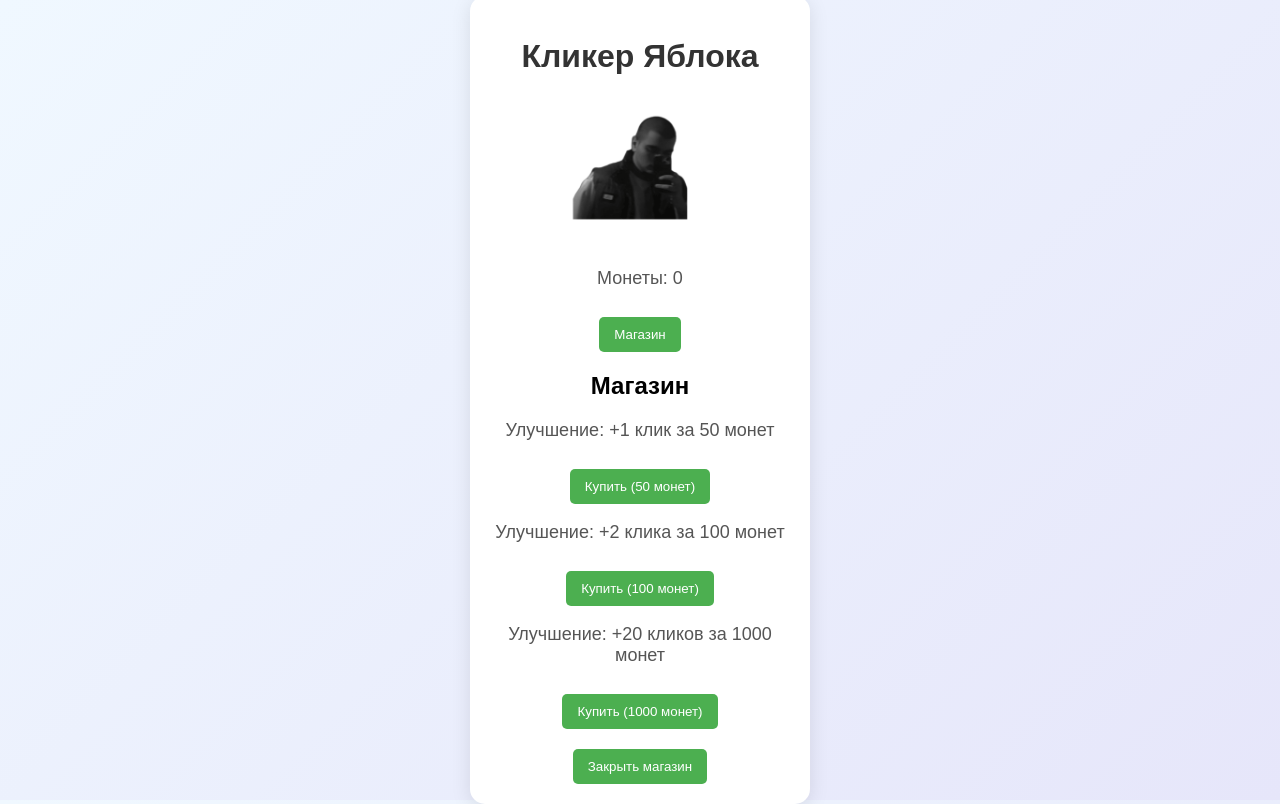
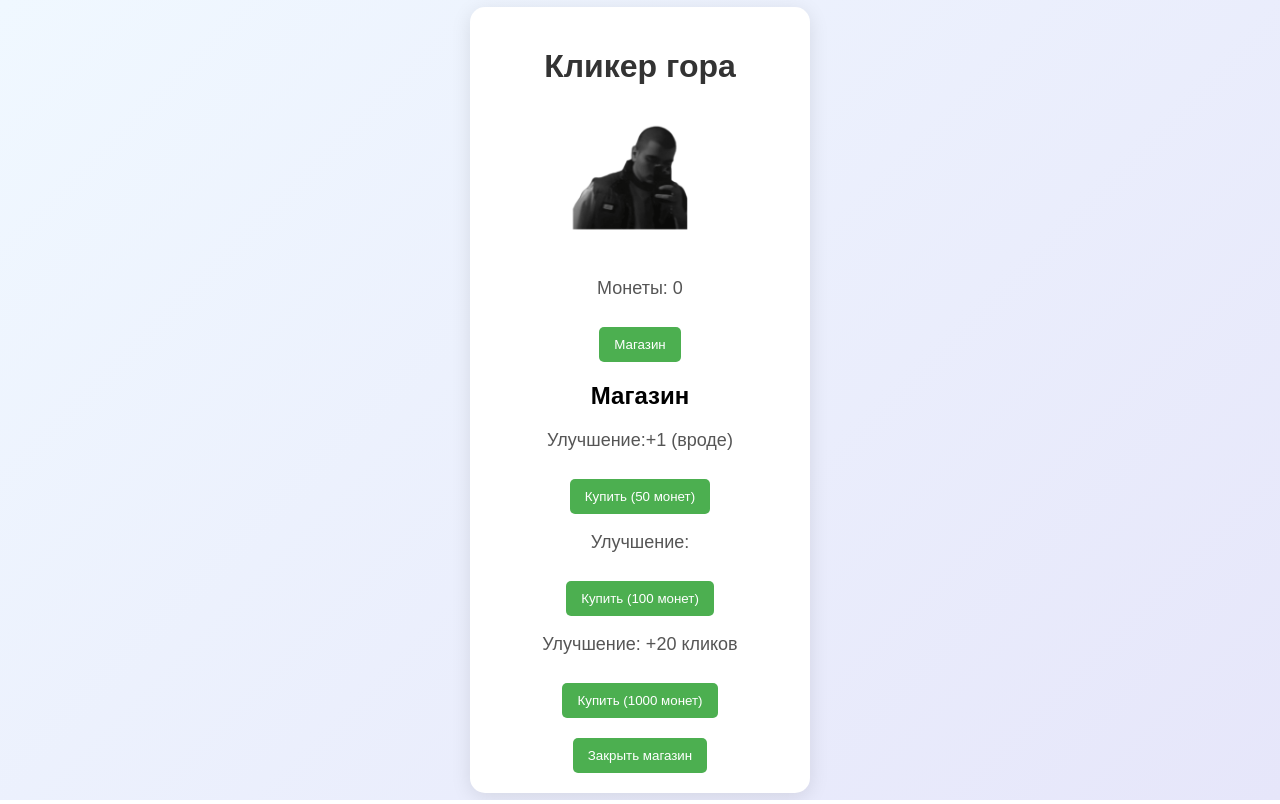
Before and after one commit to grek2228/gorklicker, a plain HTML site: page index.htm in a window 1280 px wide. Both pictures are taken after a click on the button "Магазин". Drawn offline with Linux system fonts and the light colour scheme.

Commit message:
index.htm

```diff
--- a/index.htm
+++ b/index.htm
@@ -3,27 +3,27 @@
 <head>
     <meta charset="UTF-8">
     <meta name="viewport" content="width=device-width, initial-scale=1.0">
-    <title>Кликер Яблока</title>
+    <title>Кликер гора</title>
     <link rel="stylesheet" href="styles.css">
 </head>
 <body>
     <div class="container">
-        <h1>Кликер Яблока</h1>
+        <h1>Кликер гора</h1>
         <img src="apple.png" alt="Яблоко" id="apple" />
         <p>Монеты: <span id="coins">0</span></p>
         <button id="shopButton">Магазин</button>
         <div id="shop" class="hidden">
             <h2>Магазин</h2>
             <div class="shop-item">
-                <p>Улучшение: +1 клик за 50 монет</p>
+                <p>Улучшение:+1 (вроде)</p>
                 <button id="upgrade1">Купить (50 монет)</button>
             </div>
             <div class="shop-item">
-                <p>Улучшение: +2 клика за 100 монет</p>
+                <p>Улучшение:</p>
                 <button id="upgrade2">Купить (100 монет)</button>
             </div>
             <div class="shop-item">
-                <p>Улучшение: +20 кликов за 1000 монет</p>
+                <p>Улучшение: +20 кликов</p>
                 <button id="upgrade3">Купить (1000 монет)</button>
             </div>
             <button id="closeShop">Закрыть магазин</button>
```
